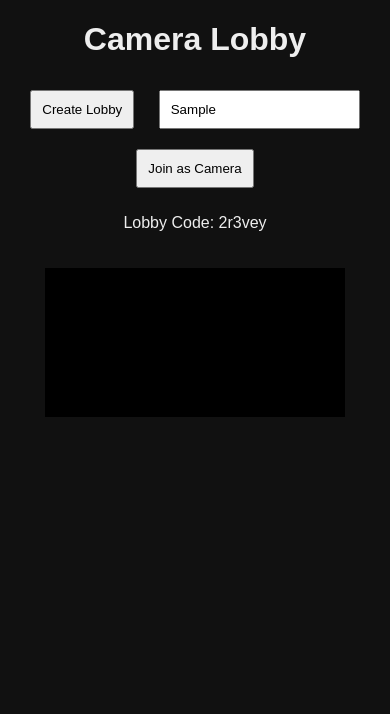
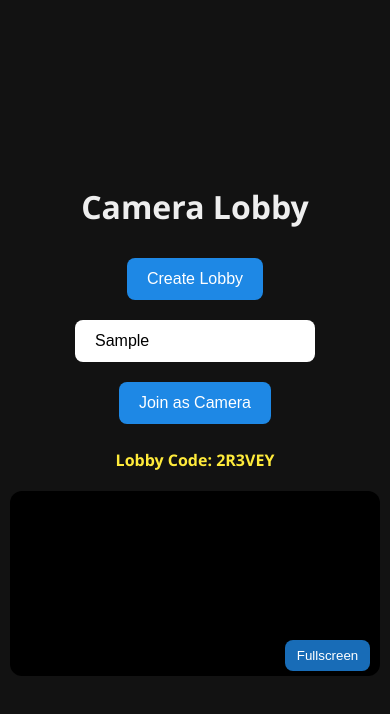
Before and after one commit to MeNameek/camerasystem, a website: page public/index.html in a window 390 px wide. Both pictures are taken after typing "Sample" into the empty fields and a click on the button "Create Lobby". Drawn offline with nearby package versions, Linux system fonts and the light colour scheme; no server answers.

Commit message:
css changtes and mobile thing

```diff
--- a/public/client.js
+++ b/public/client.js
@@ -4,36 +4,62 @@ const joinBtn = document.getElementById("joinBtn");
 const joinCode = document.getElementById("joinCode");
 const roomDisplay = document.getElementById("roomDisplay");
 const remoteVideo = document.getElementById("remoteVideo");
+const fullscreenBtn = document.getElementById("fullscreenBtn");
 
 let pc;
 let room;
 
+// Fullscreen button
+fullscreenBtn.onclick = () => {
+  if (remoteVideo.requestFullscreen) remoteVideo.requestFullscreen();
+  else if (remoteVideo.webkitRequestFullscreen) remoteVideo.webkitRequestFullscreen();
+  else if (remoteVideo.msRequestFullscreen) remoteVideo.msRequestFullscreen();
+};
+
+// Create Lobby (Host)
 createBtn.onclick = () => {
-  room = Math.random().toString(36).substring(2, 8);
+  room = Math.random().toString(36).substring(2, 8).toUpperCase();
   roomDisplay.textContent = "Lobby Code: " + room;
   socket.emit("join", room);
   startHost();
 };
 
+// Join as Camera
 joinBtn.onclick = async () => {
   room = joinCode.value.trim();
   if (!room) return;
+
   roomDisplay.textContent = "Joined room: " + room;
   socket.emit("join", room);
-  startCamera();
+
+  try {
+    const stream = await navigator.mediaDevices.getUserMedia({ video: true, audio: false });
+    remoteVideo.srcObject = stream;
+    startCamera(stream);
+  } catch (err) {
+    alert("Camera access denied or failed: " + err.message);
+    console.error(err);
+  }
 };
 
+// Peer connection setup
 function createPeerConnection() {
   const config = { iceServers: [{ urls: "stun:stun.l.google.com:19302" }] };
   pc = new RTCPeerConnection(config);
+
   pc.onicecandidate = e => {
     if (e.candidate) socket.emit("signal", { room, data: { candidate: e.candidate } });
   };
-  pc.ontrack = e => remoteVideo.srcObject = e.streams[0];
+
+  pc.ontrack = e => {
+    remoteVideo.srcObject = e.streams[0];
+  };
 }
 
-async function startHost() {
+// Host setup
+function startHost() {
   createPeerConnection();
+
   socket.on("signal", async data => {
     if (data.sdp) {
       await pc.setRemoteDescription(new RTCSessionDescription(data.sdp));
@@ -46,9 +72,9 @@ async function startHost() {
   });
 }
 
-async function startCamera() {
+// Camera setup
+async function startCamera(stream) {
   createPeerConnection();
-  const stream = await navigator.mediaDevices.getUserMedia({ video: true });
   stream.getTracks().forEach(track => pc.addTrack(track, stream));
 
   const offer = await pc.createOffer();
--- a/public/index.html
+++ b/public/index.html
@@ -1,21 +1,28 @@
 <!DOCTYPE html>
-<html>
+<html lang="en">
 <head>
   <meta charset="UTF-8">
+  <meta name="viewport" content="width=device-width, initial-scale=1.0">
   <title>Camera Lobby</title>
   <link rel="stylesheet" href="style.css">
 </head>
 <body>
-  <h1>Camera Lobby</h1>
+  <div class="container">
+    <h1>Camera Lobby</h1>
 
-  <div id="setup">
-    <button id="createBtn">Create Lobby</button>
-    <input id="joinCode" placeholder="Enter code">
-    <button id="joinBtn">Join as Camera</button>
+    <div id="setup">
+      <button id="createBtn" class="btn">Create Lobby</button>
+      <input id="joinCode" class="input" placeholder="Enter code">
+      <button id="joinBtn" class="btn">Join as Camera</button>
+    </div>
+
+    <p id="roomDisplay" class="room"></p>
+
+    <div class="video-container">
+      <video id="remoteVideo" autoplay playsinline></video>
+      <button id="fullscreenBtn" class="fullscreen-btn">Fullscreen</button>
+    </div>
   </div>
-
-  <p id="roomDisplay"></p>
-  <video id="remoteVideo" autoplay playsinline></video>
 
   <script src="/socket.io/socket.io.js"></script>
   <script src="client.js"></script>
--- a/public/style.css
+++ b/public/style.css
@@ -1,15 +1,78 @@
 body {
-  background: #111;
+  margin: 0;
+  font-family: "Segoe UI", sans-serif;
+  background: #121212;
   color: #eee;
+  display: flex;
+  justify-content: center;
+  align-items: center;
+  min-height: 100vh;
+}
+
+.container {
+  width: 95%;
+  max-width: 600px;
   text-align: center;
-  font-family: sans-serif;
 }
-button, input {
-  margin: 10px;
-  padding: 10px;
+
+h1 {
+  margin-bottom: 20px;
 }
+
+.btn, .input {
+  padding: 12px 20px;
+  margin: 10px 5px;
+  border-radius: 8px;
+  border: none;
+  font-size: 16px;
+}
+
+.btn {
+  background: #1e88e5;
+  color: #fff;
+  cursor: pointer;
+  transition: background 0.2s;
+}
+
+.btn:hover {
+  background: #1565c0;
+}
+
+.input {
+  width: 60%;
+  max-width: 200px;
+}
+
+.room {
+  margin-top: 15px;
+  font-weight: bold;
+  color: #ffeb3b;
+}
+
+.video-container {
+  position: relative;
+  margin-top: 20px;
+}
+
 video {
-  width: 80%;
-  margin-top: 20px;
+  width: 100%;
+  max-height: 70vh;
   background: #000;
+  border-radius: 12px;
 }
+
+.fullscreen-btn {
+  position: absolute;
+  bottom: 10px;
+  right: 10px;
+  background: rgba(30, 136, 229, 0.8);
+  color: #fff;
+  border: none;
+  padding: 8px 12px;
+  border-radius: 8px;
+  cursor: pointer;
+}
+
+.fullscreen-btn:hover {
+  background: rgba(21, 101, 192, 0.9);
+}
```
